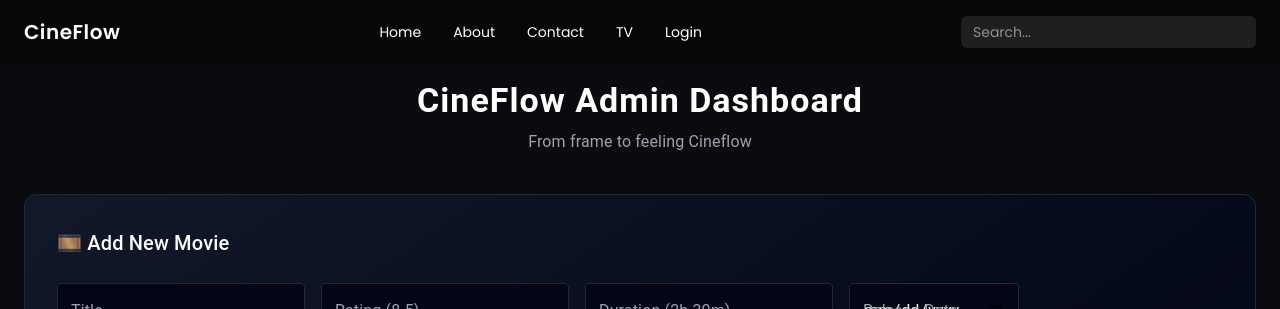
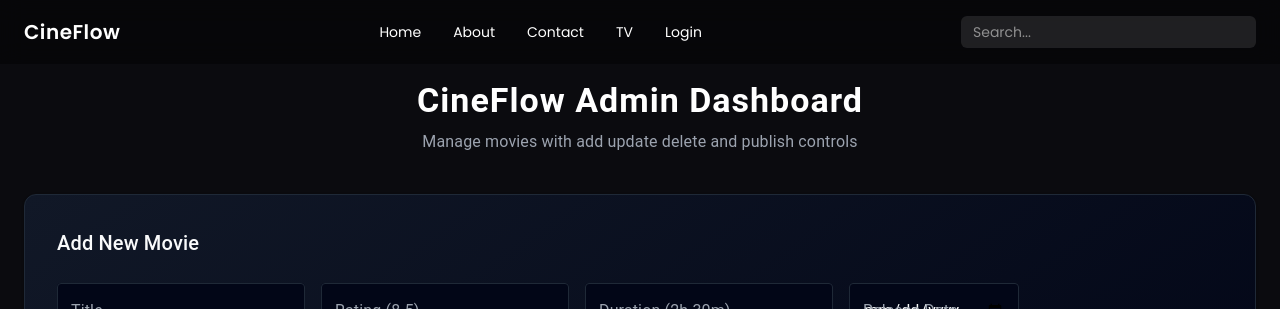
Before and after one commit to khiladi01/Movie-Site-Apk, a React (Vite) app in the folder frontend/: page /admin in a window 1280 px wide. Shown: the top 309 px of the page. Built offline with nearby package versions, Linux system fonts and the light colour scheme; no server answers.

Commit message:
Update admin and user pages

```diff
--- a/frontend/src/pages/admin.jsx
+++ b/frontend/src/pages/admin.jsx
@@ -46,7 +46,7 @@ function Admin() {
     setFormData({ ...formData, [e.target.name]: e.target.value });
   };
 
-  // ➕ Add Movie
+  // Add Movie
   const handleAddMovie = async () => {
     if (!formData.title || !formData.poster) {
       alert("Title and Poster are required fields.");
@@ -161,7 +161,7 @@ function Admin() {
           CineFlow Admin Dashboard
         </Typography>
         <Typography sx={{ color: "#9ca3af", mb: 5, textAlign: "center" }}>
-          From frame to feeling Cineflow
+          Manage movies with add update delete and publish controls
         </Typography>
 
         {/* ADD MOVIE FORM */}
@@ -175,7 +175,7 @@ function Admin() {
           }}
         >
           <Typography sx={{ color: "#f9fafb", mb: 3 }} variant="h6">
-            🎞️ Add New Movie
+            Add New Movie
           </Typography>
 
           <Grid container spacing={2}>
--- a/frontend/src/pages/user.jsx
+++ b/frontend/src/pages/user.jsx
@@ -55,8 +55,7 @@ function User() {
             </Typography>
 
             <Typography variant="body1" sx={{ mb: 4, color: "gray" }}>
-              Discover movies, trailers, and stories crafted for true cinema
-              lovers.
+              Browse movies watch teasers and book tickets in one place CineFlow
             </Typography>
 
             <Stack
@@ -445,7 +444,7 @@ function User() {
             {/* Subtitle */}
             <Typography sx={{ color: "#aaa" }}>
               Subscribe to get notifications about upcoming movies, trailers,
-              and exclusive updates.
+              and exclusive updates
             </Typography>
 
             {/* Email + Button */}
```
